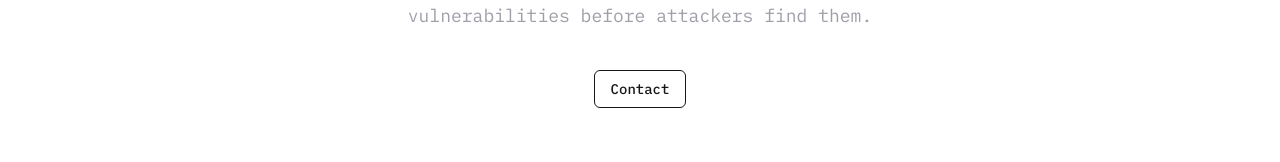
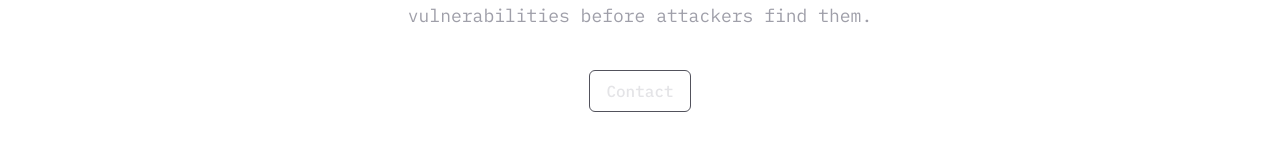
Before and after one commit to n1wo/niwo-webapp, a Next.js app in the folder frontend/: page / in a window 1280 px wide. Shown: the part 274-436 px from the top of the page. Built offline with nearby package versions, Linux system fonts and the light colour scheme.

Commit message:
💄 style(nav): improve button link styling
- update button link style for better UI
- change font size to text-md
- adjust padding and colors

```diff
--- a/frontend/src/components/nav/ButtonLink.tsx
+++ b/frontend/src/components/nav/ButtonLink.tsx
@@ -26,7 +26,10 @@ const ButtonLink: React.FC<ButtonLinkProps> = ({ href, children, ...props }) =>
       href={href}
       {...props}
       className={`inline-flex items-center justify-center rounded-md border
-                  border-content-1 px-4 py-2 text-sm font-medium
+                  border-content-1 px-4 py-2 text-md font-medium border-zinc-600
+                  text-zinc-200 hover:bg-zinc-800
+                  transition-colors duration-200
+                  bg-content-24/5
                   hover:bg-content-24/10
                   ${props.className ?? ""}`}
     >
```
